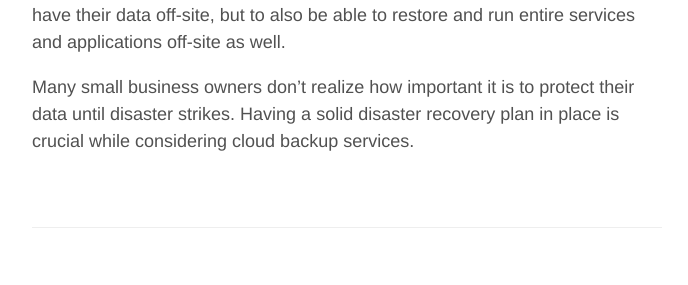
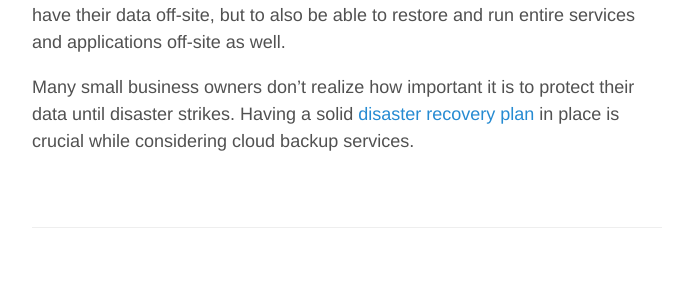
Before and after one commit to Metiix/metiix.github.io, a Jekyll site: the page built from _posts/2015-11-03-cloud-backup.md, in a window 1280 px wide. Shown: the part 926-1211 px from the top of the page, without its empty margins (293-981 px from the left). Built offline with Jekyll 4.4.1, drawn with Linux system fonts in a browser that asks for light colours; part of the change alters nothing that is shown.

```diff
--- a/_posts/2015-11-03-cloud-backup.md
+++ b/_posts/2015-11-03-cloud-backup.md
@@ -11,6 +11,7 @@ splash: ""
 
 
 
+
 Businesses of all sizes need efficient data protection that makes recovery secure, fast, and reliable in case of an unforeseen event.  While it is important for every company to back up their data, protecting it off-site can make all of the difference in the case of a disaster.  A durable cloud backup and disaster recovery solution will help ensure that a business can quickly get back to work after a disaster to avoid losing time, data, and perhaps more importantly money.
 
 Failure events can happen at your home or office and your data could be gone forever.  Natural and human disasters such as a power outage, server failure, fire, earthquake, or flood can happen when you least expect it.  Having a disaster happen in your home or business has a very low-probability, but very high consequences.
@@ -21,4 +22,4 @@ Third-party cloud backup is becoming more popular with small businesses and home
 
 With real-time cloud backup services you are able to restore moments before the disaster happened and your data is immediately sent off-premise in only a matter of minutes. For most business owners their disaster recovery plan is to have their data off-site, but to also be able to restore and run entire services and applications off-site as well.
 
-Many small business owners don’t realize how important it is to protect their data until disaster strikes.  Having a solid disaster recovery plan in place is crucial while considering cloud backup services.
+Many small business owners don’t realize how important it is to protect their data until disaster strikes.  Having a solid [disaster recovery plan](http://blog.metiix.com/2015/11/12/business-continuity/ "Metiix Business Continuity and Disaster Recovery") in place is crucial while considering cloud backup services.
```
